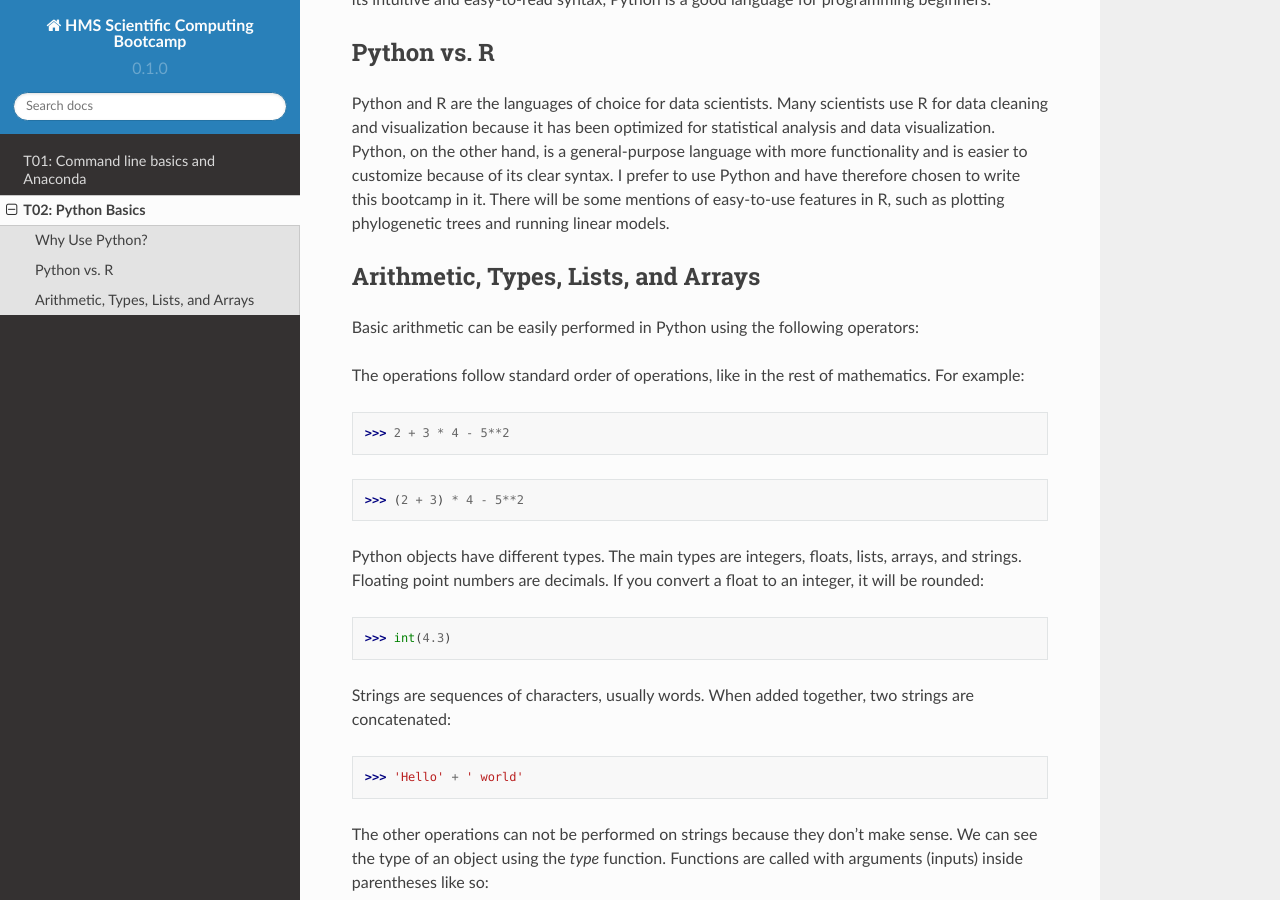
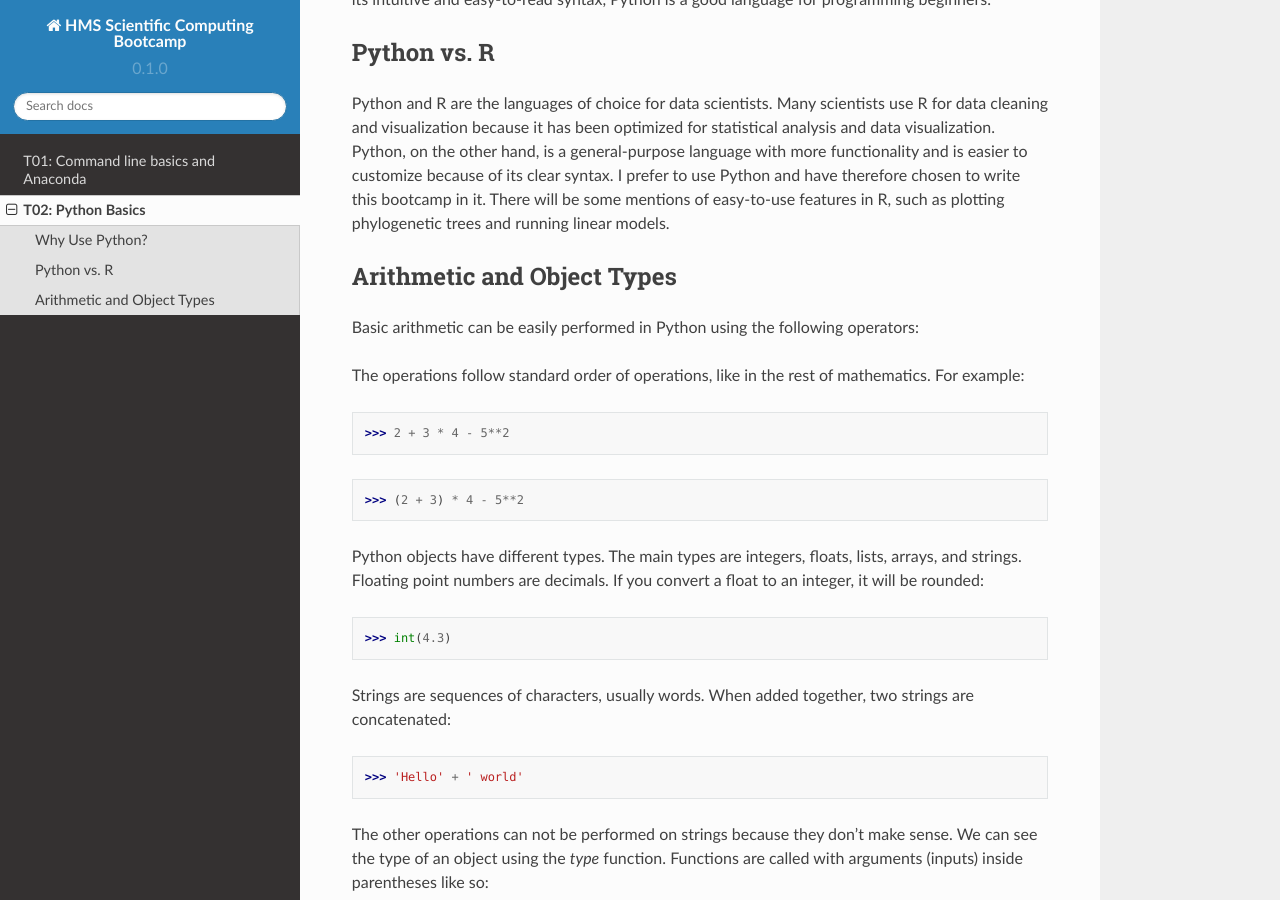
Before and after one commit to sanju99/hms_computing_bootcamp, a Sphinx documentation site: the page built from docs/source/t02.rst, in a window 1280 px wide and 900 px high, scrolled down 324 px. Built offline with Sphinx 7.4.7 and the Read the Docs theme 2.0.0, drawn with Linux system fonts in a browser that asks for light colours.

Commit message:
Update t02.rst

```diff
--- a/docs/source/t02.rst
+++ b/docs/source/t02.rst
@@ -11,7 +11,7 @@
 
 Python and R are the languages of choice for data scientists. Many scientists use R for data cleaning and visualization because it has been optimized for statistical analysis and data visualization. Python, on the other hand, is a general-purpose language with more functionality and is easier to customize because of its clear syntax. I prefer to use Python and have therefore chosen to write this bootcamp in it. There will be some mentions of easy-to-use features in R, such as plotting phylogenetic trees and running linear models.
 
-Arithmetic, Types, Lists, and Arrays
+Arithmetic and Object Types
 ----------------
 
 Basic arithmetic can be easily performed in Python using the following operators:
@@ -28,11 +28,6 @@
    * - modulo, %
 
 The operations follow standard order of operations, like in the rest of mathematics. For example:
-
-.. code-block:: python
-   :linenos: 1
-
-   2 + 3 * 4 - 5**2
 
 >>> 2 + 3 * 4 - 5**2
 
```
